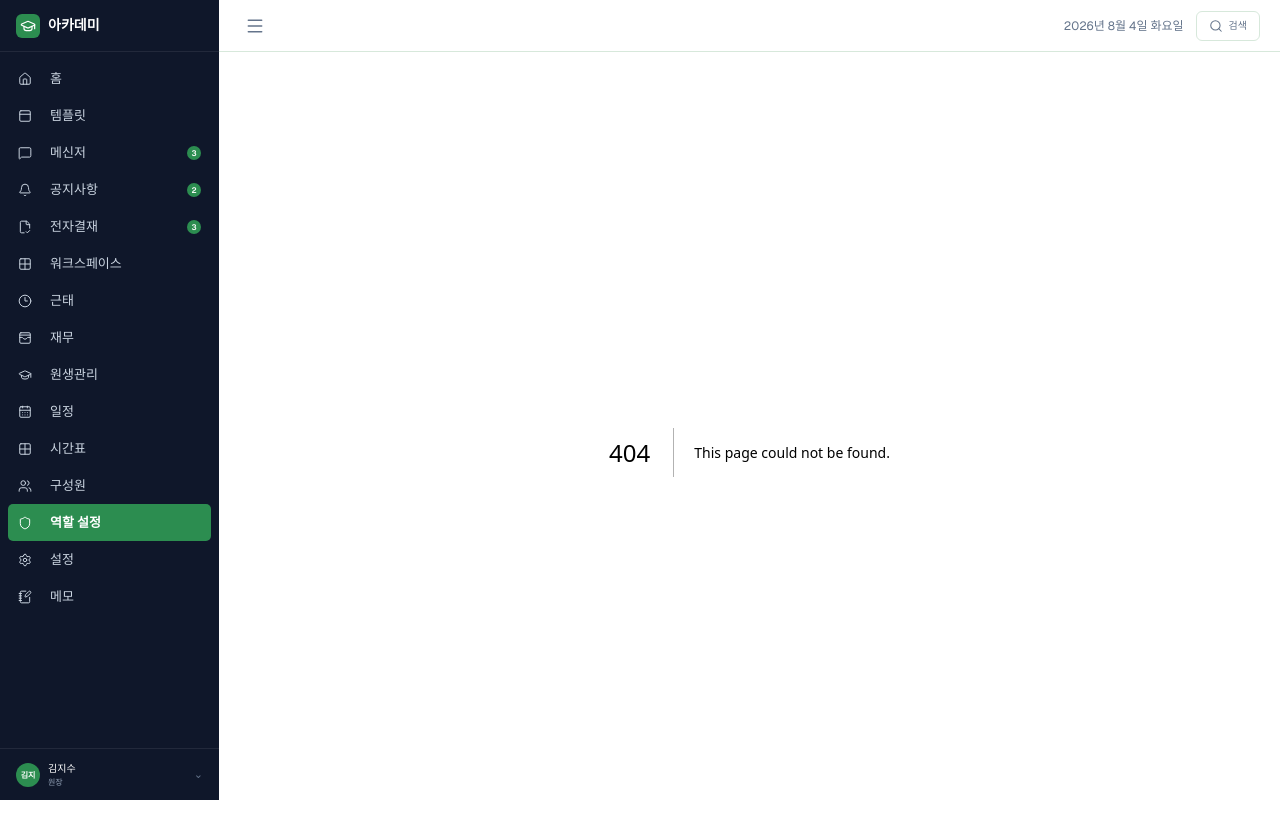
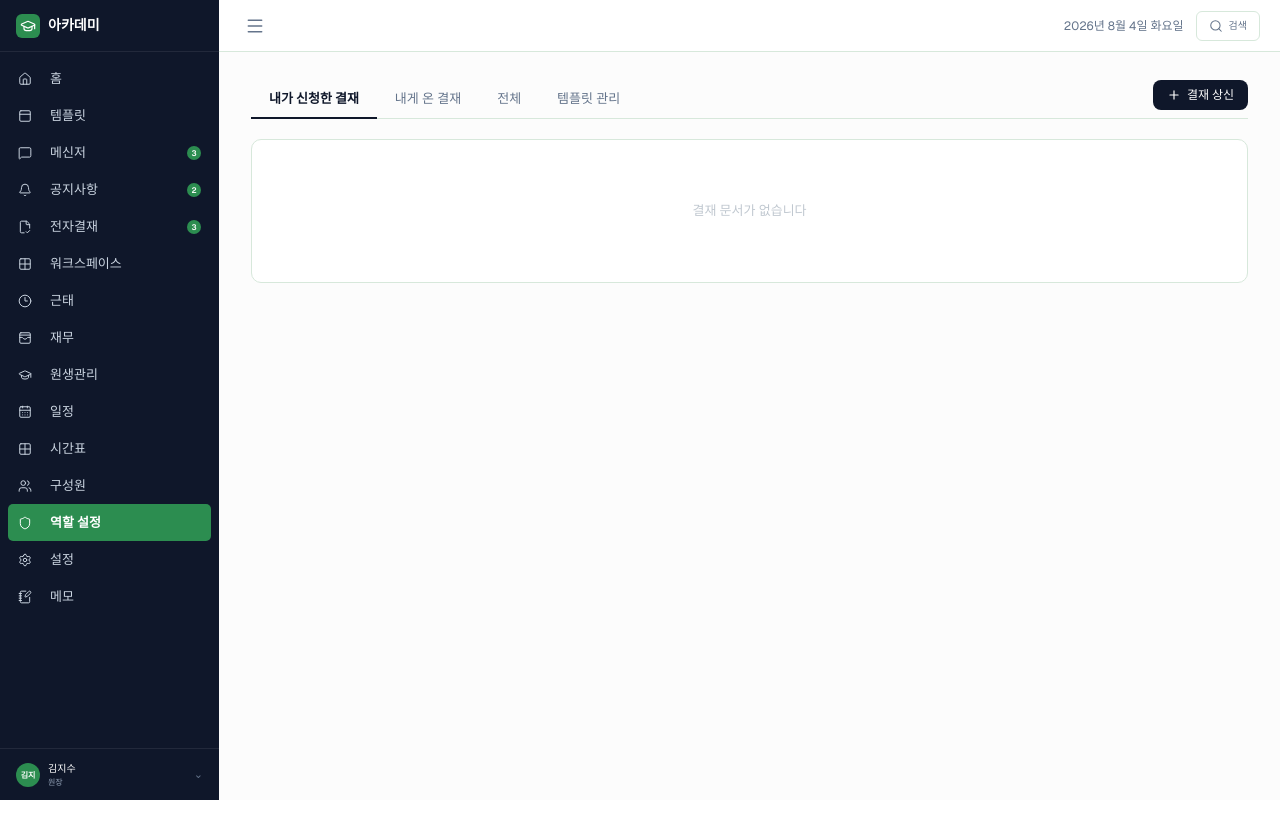
Before and after one commit to mudo-project/Team-MUDO-FrontEnd, a Next.js app: page /approval/my in a window 1280 px wide. Before the commit this address had no page. Shown: the top 838 px of the page. After the commit the page ends 800 px from the top, so only its background shows below. Built offline with nearby package versions, Linux system fonts and the light colour scheme.

Commit message:
[FEATURE] 결재 html,css 제작 중#8

```diff
--- /dev/null
+++ b/src/app/(user)/approval/my/page.tsx
@@ -0,0 +1,44 @@
+import { Plus } from "lucide-react";
+
+const approvalTabs = [
+    { label: "내가 신청한 결재", active: true },
+    { label: "내게 온 결재", active: false },
+    { label: "전체", active: false },
+    { label: "템플릿 관리", active: false },
+];
+
+export default function Page() {
+    return (
+        <main className="min-h-[calc(100dvh-52px)] w-full bg-[#FCFCFC] px-8 py-7">
+            <div className="flex h-[39px] w-full items-start border-b border-[#D7E8DB]">
+                {approvalTabs.map((tab) => (
+                    <button
+                        className={`h-[39px] px-[18px] pb-[10px] pt-[9px] text-[13px] leading-[19.5px] ${
+                            tab.active
+                                ? "border-b-2 border-[#0F172A] font-semibold text-[#0F172A]"
+                                : "font-normal text-[#64748B]"
+                        }`}
+                        key={tab.label}
+                        type="button"
+                    >
+                        {tab.label}
+                    </button>
+                ))}
+
+                <button
+                    className="ml-auto flex items-center gap-1.5 rounded-[8px] bg-[#0F172A] px-3.5 py-1.5 text-[12px] font-medium leading-[18px] text-white"
+                    type="button"
+                >
+                    <Plus className="size-3.5" strokeWidth={2} />
+                    결재 상신
+                </button>
+            </div>
+
+            <section className="mt-5 w-full rounded-[10px] border border-[#D7E8DB] bg-white py-[61px] text-center">
+                <p className="text-[13px] font-normal leading-[19.5px] text-[#C0C8D0]">
+                    결재 문서가 없습니다
+                </p>
+            </section>
+        </main>
+    );
+}
--- a/src/app/(user)/layout.tsx
+++ b/src/app/(user)/layout.tsx
@@ -1,10 +1,7 @@
-import Sidebar from "@/components/layout/Sidebar";
-
 export default function Layout({ children }: { children: React.ReactNode }) {
     return (
         <section>
-            <Sidebar />
-            <div className="pl-70">
+            <div>
                 {children}
             </div>
         </section>
```
